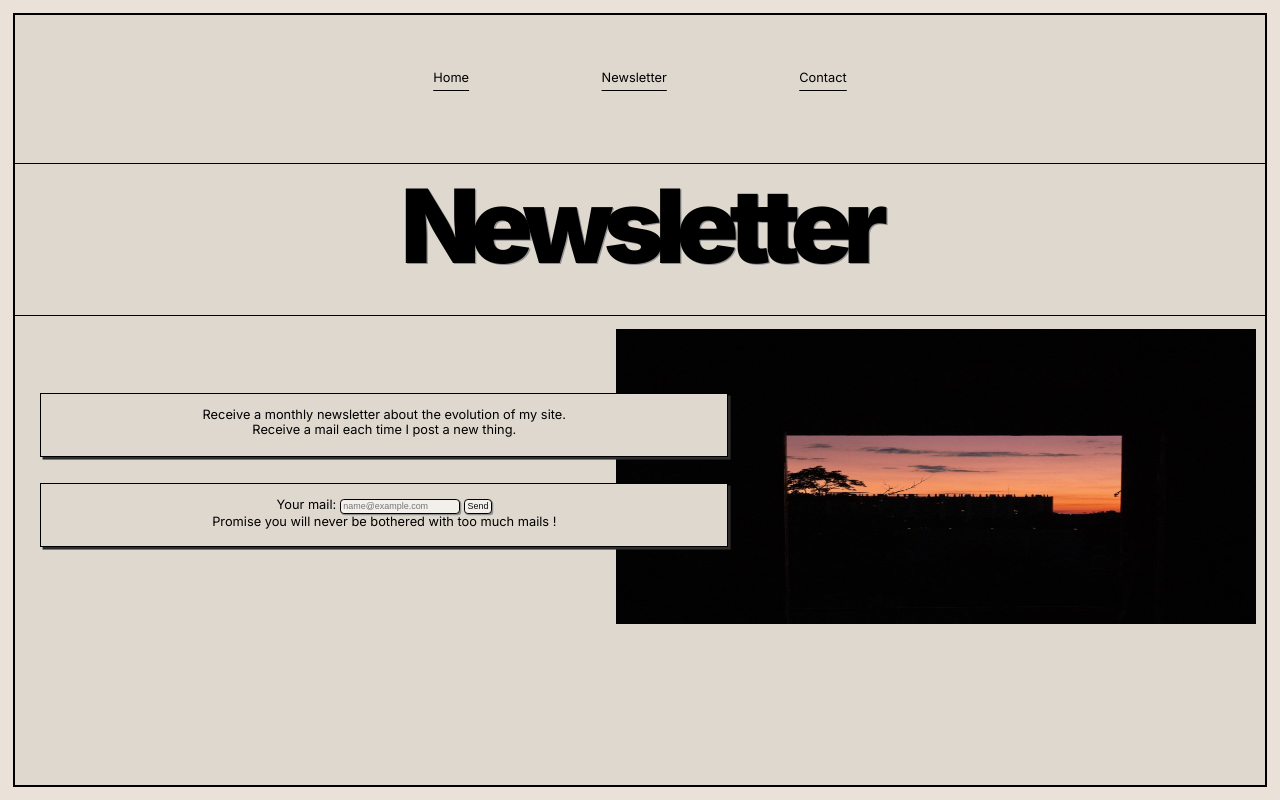
After one commit to glevergeois/Omega, a PHP site: page /php/newsletter.php in a window 1280 px wide. The commit adds this page. Run offline with PHP 8.4, Linux system fonts and the light colour scheme; style sheets or scripts are compiled from the project's sources.

Commit message:
creation page newsletter

```diff
--- /dev/null
+++ b/css/newsletter.scss
@@ -0,0 +1,143 @@
+* {
+    padding: 0;
+    margin: 0;
+    box-sizing: border-box;
+  }
+
+body{
+    background-color: #EAE2D9;
+    padding: 1vw;
+    height: 100vh;
+}
+
+main{
+    height: 100%;
+    border: solid 2px black;
+    background-color: #dfd8cf;
+}
+
+header{
+    margin-top: 4vw;
+    width: 100%;
+    display: flex;
+    justify-content: space-around;
+    margin-bottom: 6vw;
+}
+
+.header_item{
+    padding: 0 5vw;
+    text-decoration: underline;
+    text-underline-offset: 8px;
+    font-size: 1vw;
+    color: black;
+}
+
+a{
+  color: black;
+  text-decoration: none;
+}
+
+a:visited {
+  color: #000000;
+  text-decoration: none;
+}
+
+a:hover {
+    color: white;
+  }
+
+h2{
+    font-size: 8vw;
+    font-weight: 900;
+    letter-spacing: -0.7vw;
+    text-shadow: .1vw .1vw rgb(147, 146, 146);
+}
+
+input{
+    font-size: .7vw;
+    border-radius: .3vw;
+    line-height: 1.5;
+    border: .1vw solid #EAE2D9;
+    color: rgb(14, 14, 16);
+    background: #f3efeb;
+    border-color: #000000;
+    padding-left: .2vw;
+    box-shadow: .1vw .1vw rgb(147, 146, 146);
+
+}
+
+button{
+    font-size: .7vw;
+    border-radius: .3vw;
+    line-height: 1.5;
+    border: .1vw solid #EAE2D9;
+    color: rgb(14, 14, 16);
+    background: #f3efeb;
+    border-color: #000000;
+    padding-left: .2vw;
+    padding-right: .2vw;
+    box-shadow: .1vw .1vw rgb(147, 146, 146);
+}
+
+button:hover{
+    background-color:#dfd8cf;
+    cursor: pointer;
+}
+
+.item{
+    width: 100%;
+    position: relative;
+
+    .item_content{
+        height: 12vw;
+        color: #000000;
+        cursor: pointer;
+        display: flex;
+        justify-content: center;
+        color: black;
+        width: 100%;
+        border-bottom: .15vw solid black;
+        border-top: .15vw solid black;
+    }
+
+    .image_item{
+        position: absolute;
+        margin-left: 47vw;
+        margin-top: 1vw;
+        width: 50vw;
+        height: 23vw;
+        z-index: 0;
+    }
+
+    .rectangle_item{
+        position: absolute;
+        background-color: #dfd8cf;
+        width: 55%;
+        height: 5vw;
+        margin-left: 2vw;
+        margin-top: 6vw;
+        border: .15vw solid black;
+        z-index: 1;
+        box-shadow: .2vw .2vw rgb(45, 45, 45);
+        font-size: 1vw;
+        text-align: center;
+        padding-top: 1vw;
+    }
+
+    .rectangle_item_2{
+        position: absolute;
+        background-color: #dfd8cf;
+        width: 55%;
+        height: 5vw;
+        margin-left: 2vw;
+        margin-top: 13vw;
+        border: .15vw solid black;
+        z-index: 1;
+        box-shadow: .2vw .2vw rgb(45, 45, 45);
+        font-size: 1vw;
+        text-align: center;
+        padding-top: 1vw;
+    }
+
+
+}
--- a/php/header.php
+++ b/php/header.php
@@ -1,5 +1,7 @@
 <header>
-    <a href="index.html">Home</a>
-    <a href="newsletter.html">Newsletter</a>
-    <a href="contact.html">Contact</a>
+    <div >
+        <a class="header_item" href="index.php">Home</a>
+        <a class="header_item" href="newsletter.php">Newsletter</a>
+        <a class="header_item" href="contact.php">Contact</a>
+    </div>
 </header>
--- /dev/null
+++ b/php/newsletter.php
@@ -0,0 +1,39 @@
+<!DOCTYPE html>
+<html lang="en-us">
+
+<head>
+    <meta charset="UTF-32">
+    <meta name="viewport" content="width=device-width">
+    <title>Portfolio_Guillaume_Levergeois</title>
+    <link rel="stylesheet" href="../css/newsletter.scss">
+    <link rel="preconnect" href="https://fonts.googleapis.com">
+    <link rel="preconnect" href="https://fonts.gstatic.com" crossorigin>
+    <link href="https://fonts.googleapis.com/css2?family=Inter:wght@100;200;300;400;500;600;700;800;900&display=swap" rel="stylesheet">
+</head>
+
+
+<body style="font-family: Inter;">
+
+<main>
+    <?php require_once 'header.php' ?>
+    <ul>
+        <div class="item" style="text-decoration: none">
+            <div class="item_content">
+                <h2>Newsletter</h2>
+            </div>
+            <div class="rectangle_item">
+            <p>Receive a monthly newsletter about the evolution of my site.<br> Receive a mail each time I post a new thing.</p>
+            </div>
+            <div class="rectangle_item_2">
+            <label for="mail">Your mail:</label>
+            <input type="text" name="mail" action="" placeholder="name@example.com"></input>
+            <button type="button" name="button" action="POST">Send</button>
+            <p>Promise you will never be bothered with too much mails !</p>
+            </div>
+        </div>
+        <div class="item">
+            <img class="image_item" src="../images/2.jpg">
+        </div>
+    </ul>
+    </main>
+</body>
```
Also changed, not shown: css/index.scss (+23 -3 lines), php/index.php (+4 -10 lines), sidebar.js (added, +11 -0 lines).
